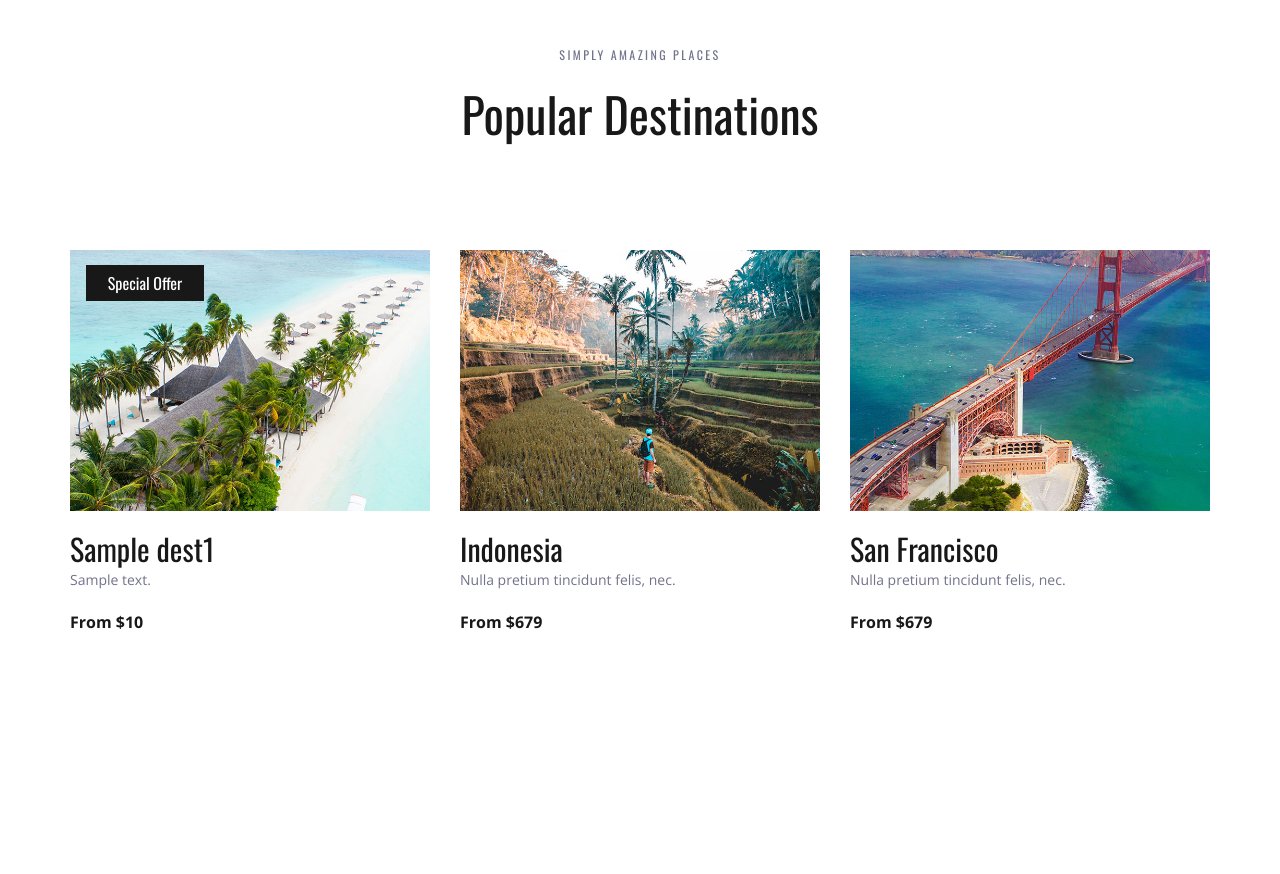
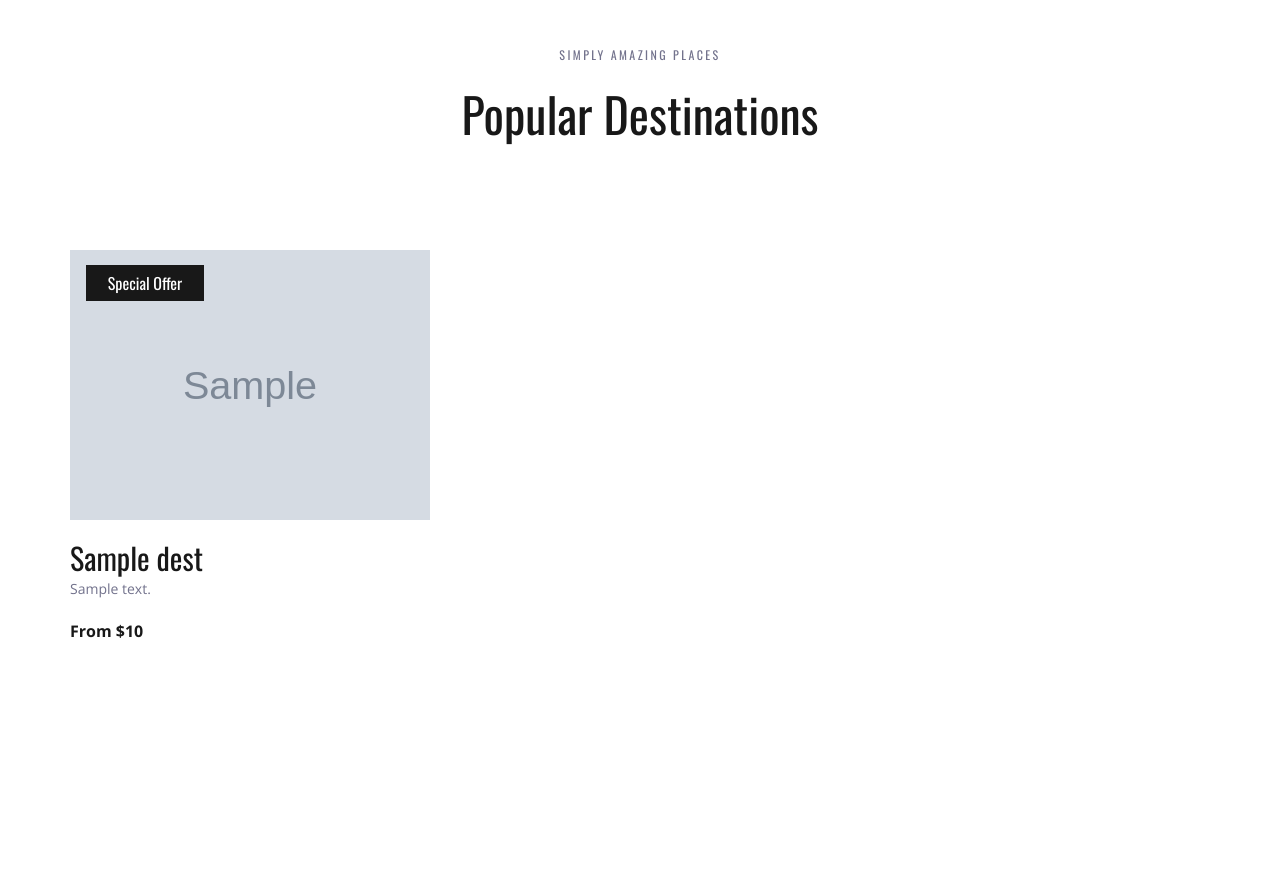
Before and after one commit to avillaq/Sistema-Viajes-Simple, a Django app: template templates/index.html in a window 1280 px wide. Shown: the part 1310-2184 px from the top of the page. Run offline with Django 5.2, Linux system fonts and the light colour scheme; the template is opened without the code that fills it: most values are stand-ins (such as "Sample title", 1, 10 or a date in 2020); grey boxes marked "Sample" are stand-in pictures; some libraries are stand-ins or nearby versions.

Commit message:
Usando el for de jinja recorremos la lista de destinos

```diff
--- a/templates/index.html
+++ b/templates/index.html
@@ -1,4 +1,5 @@
 {% load static %}
+{% static "images" as baseURL %}
 <!DOCTYPE html>
 <html lang="en">
 
@@ -282,48 +283,25 @@
 					<div class="col">
 						<div class="destinations_container item_grid">
 
-							<!-- Destination -->
-							<div class="destination item">
-								<div class="destination_image">
-									<img src="{% static 'images/destination_1.jpg' %}" alt="">
-									<div class="spec_offer text-center"><a href="#">Special Offer</a></div>
-								</div>
-								<div class="destination_content">
-									<div class="destination_title"><a href="destinations.html">{{dest1.name}}</a></div>
-									<div class="destination_subtitle">
-										<p>{{dest1.desc}}</p>
-									</div>
-									<div class="destination_price">From ${{dest1.price}}</div>
-								</div>
-							</div>
+							{% for dest in dests %}
+
 
 							<!-- Destination -->
 							<div class="destination item">
 								<div class="destination_image">
-									<img src="{% static 'images/destination_2.jpg' %}" alt="">
+									<img src="{{baseURL}}/{{dest.img}}" alt="">
+									<div class="spec_offer text-center"><a href="#">Special Offer</a></div>
 								</div>
 								<div class="destination_content">
-									<div class="destination_title"><a href="destinations.html">Indonesia</a></div>
+									<div class="destination_title"><a href="destinations.html">{{dest.name}}</a></div>
 									<div class="destination_subtitle">
-										<p>Nulla pretium tincidunt felis, nec.</p>
+										<p>{{dest.desc}}</p>
 									</div>
-									<div class="destination_price">From $679</div>
+									<div class="destination_price">From ${{dest.price}}</div>
 								</div>
 							</div>
 
-							<!-- Destination -->
-							<div class="destination item">
-								<div class="destination_image">
-									<img src="{% static 'images/destination_3.jpg' %}" alt="">
-								</div>
-								<div class="destination_content">
-									<div class="destination_title"><a href="destinations.html">San Francisco</a></div>
-									<div class="destination_subtitle">
-										<p>Nulla pretium tincidunt felis, nec.</p>
-									</div>
-									<div class="destination_price">From $679</div>
-								</div>
-							</div>
+							{% endfor %}
 
 						</div>
 					</div>
```
